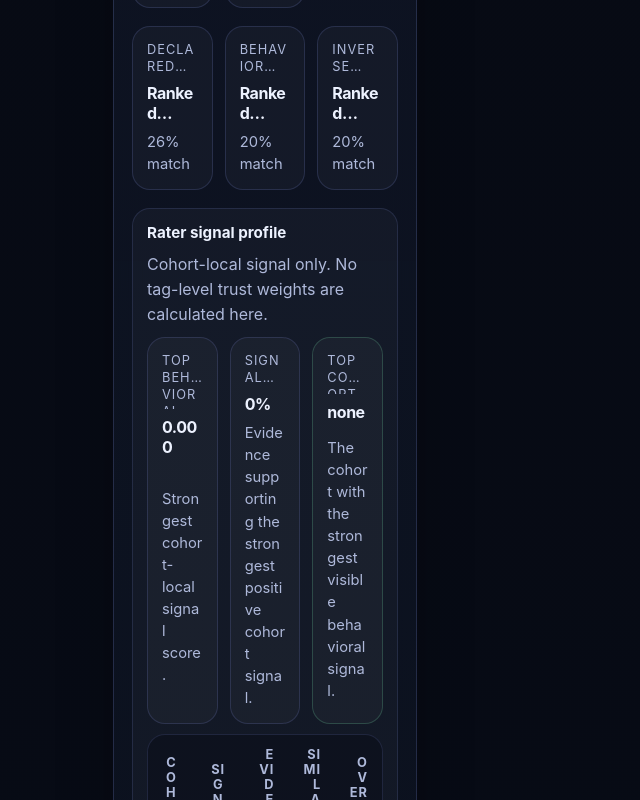
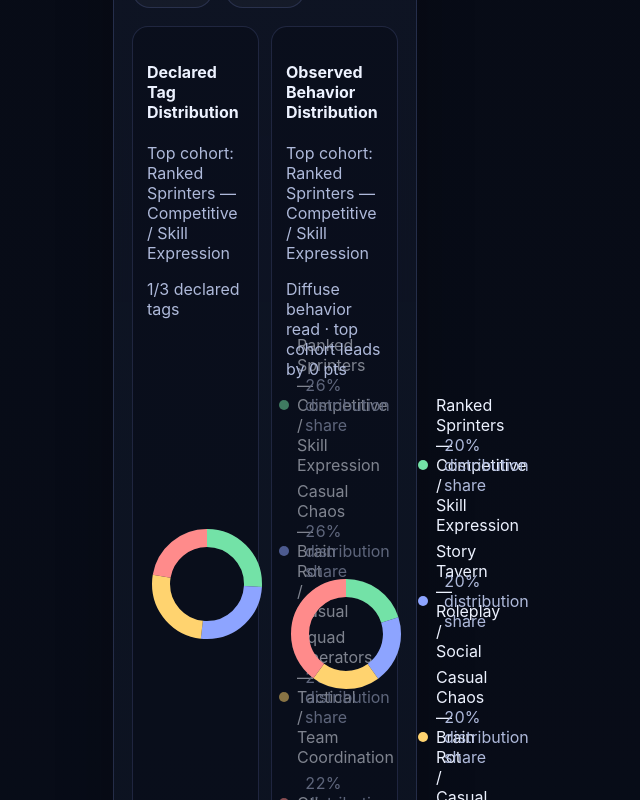
Before and after one commit to BrianUrbanek/Wayfarer, a React (Vite) app: page / in a window 1280 px wide. Shown: the part 7660-8460 px from the top of the page, without its empty margins (375-1015 px from the left). Built offline with nearby package versions, Linux system fonts and the light colour scheme.

Commit message:
Add custom SVG distribution visuals for summaries

```diff
--- a/src/App.tsx
+++ b/src/App.tsx
@@ -13,8 +13,17 @@ import { CollapsiblePanel } from './ui/components/CollapsiblePanel';
 import { SystemHealthPanel } from './ui/components/SystemHealthPanel';
 import { Tray } from './ui/components/Tray';
 import { DistributionList } from './ui/components/DistributionList';
+import { DistributionDonut } from './ui/components/DistributionDonut';
+import { DistributionLegend } from './ui/components/DistributionLegend';
+import { DivergingAffinityBars } from './ui/components/DivergingAffinityBars';
 import { aggregateBatchTotals, type RecentActionState } from './ui/recentActionSummary';
 import { buildSystemHealthSummary } from './ui/systemHealth';
+import {
+  collapseDistributionSlices,
+  computeDeclaredTagOverlap,
+  shouldPromoteInverseSignal,
+  summarizeBehaviorRead
+} from './ui/summaryVisuals';
 import { useRef } from 'react';
 import {
   DASHBOARD_ORDERINGS,
@@ -507,8 +516,6 @@ export default function App({ initialGuidanceMode = 'novice' }: AppProps = {}) {
     selectedIslandAffinityReport?.topNegative?.effectiveWeight ??
     selectedIslandAffinityReport?.estimates[0]?.effectiveWeight ??
     0;
-  const selectedIslandPositiveAffinity = selectedIslandAffinityReport?.topPositive?.affinity ?? 0;
-  const selectedIslandNegativeAffinity = selectedIslandAffinityReport?.topNegative?.affinity ?? 0;
 
   const inferenceTypes = useMemo(() => {
     return new Map(
@@ -570,22 +577,15 @@ export default function App({ initialGuidanceMode = 'novice' }: AppProps = {}) {
   const reviewerArchetypeAnalysis = dataset.reviewerArchetypeAnalysis;
   const selectedUserRatings = selectedUser ? countNonNullRatings(selectedUser) : 0;
   const visibleTurnModeLabel = TURN_MODE_LABELS[turnMode];
-  const selectedUserTopCohorts = selectedInference
-    ? [
-        {
-          label: 'Declared',
-          match: selectedInference.declaredTop
-        },
-        {
-          label: 'Behavior',
-          match: selectedInference.behaviorTop
-        },
-        {
-          label: 'Inverse',
-          match: selectedInference.inverseTop
-        }
-      ]
-    : [];
+  const selectedDeclaredCohort =
+    selectedInference?.declaredTop.cohortId ? dataset.cohorts.find((cohort) => cohort.id === selectedInference.declaredTop.cohortId) ?? null : null;
+  const declaredTagOverlap = selectedUser && selectedDeclaredCohort ? computeDeclaredTagOverlap(selectedUser.declaredTags, selectedDeclaredCohort) : null;
+  const declaredDistributionSlices = selectedInference ? collapseDistributionSlices(selectedInference.declaredDistribution, cohortLabels.full, 4) : [];
+  const behaviorDistributionSlices = selectedInference ? collapseDistributionSlices(selectedInference.behaviorDistribution, cohortLabels.full, 4) : [];
+  const behaviorReadSummary = selectedInference ? summarizeBehaviorRead(selectedInference.behaviorDistribution, selectedInference.behaviorSpecificity) : null;
+  const showInverseDiagnostic = selectedInference
+    ? shouldPromoteInverseSignal(selectedInference.inverseTop.score, selectedInference.behaviorSpecificity)
+    : false;
 
   const signalRows = useMemo(() => {
     if (!selectedRaterSignalProfile) {
@@ -1306,19 +1306,41 @@ export default function App({ initialGuidanceMode = 'novice' }: AppProps = {}) {
         />
       </div>
 
-      <div className="summary-top-cohorts">
-        {selectedUserTopCohorts.map(({ label, match }) => (
-          <MetricCard
-            key={label}
-            label={`${label} top cohort`}
-            labelTitle={`${label} top cohort`}
-            value={cohortLabels.full(match.cohortId)}
-            valueTitle={cohortLabels.full(match.cohortId)}
-            helper={`${formatPercent(match.score)} match`}
-            helperTitle={`${label} top cohort: ${cohortLabels.full(match.cohortId)}`}
-            tone="neutral"
-          />
-        ))}
+      <div className="summary-distribution-grid">
+        <section className="distribution-card">
+          <h4>Declared Tag Distribution</h4>
+          <p className="muted">Top cohort: {cohortLabels.full(selectedInference.declaredTop.cohortId)}</p>
+          <p className="muted">
+            {declaredTagOverlap && declaredTagOverlap.total > 0
+              ? declaredTagOverlap.isExact
+                ? `Exact tag fit · ${declaredTagOverlap.overlap}/${declaredTagOverlap.total} tags`
+                : `${declaredTagOverlap.overlap}/${declaredTagOverlap.total} declared tags`
+              : 'Declared tag fit unavailable'}
+          </p>
+          <div className="distribution-card__body">
+            <DistributionDonut slices={declaredDistributionSlices} />
+            <DistributionLegend slices={declaredDistributionSlices} formatPercent={formatPercent} />
+          </div>
+        </section>
+        <section className="distribution-card">
+          <h4>Observed Behavior Distribution</h4>
+          <p className="muted">Top cohort: {cohortLabels.full(selectedInference.behaviorTop.cohortId)}</p>
+          <p className="muted">{behaviorReadSummary?.message ?? 'Behavior read unavailable'}</p>
+          <div className="distribution-card__body">
+            <DistributionDonut slices={behaviorDistributionSlices} />
+            <DistributionLegend slices={behaviorDistributionSlices} formatPercent={formatPercent} />
+          </div>
+        </section>
+      </div>
+      <div className="notice notice--subtle">
+        {showInverseDiagnostic ? (
+          <p>
+            Inverse evidence: {cohortLabels.full(selectedInference.inverseTop.cohortId)} at{' '}
+            {formatPercent(selectedInference.inverseTop.score)} anti-match signal.
+          </p>
+        ) : (
+          <p>No strong inverse signal.</p>
+        )}
       </div>
 
       <section className="detail-block">
@@ -1486,27 +1508,22 @@ export default function App({ initialGuidanceMode = 'novice' }: AppProps = {}) {
           <h4>Cohort-local island affinity</h4>
           <p>Weighted by rater signal only. Higher-signal raters count more for their strongest cohort.</p>
         </div>
+        <section className="distribution-card">
+          <h4>Directional audience affinity</h4>
+          <p className="muted">Directional audience fit only, not a recommendation guarantee or moderation verdict.</p>
+          <DivergingAffinityBars
+            rows={affinityRows.map((row) => ({
+              label: cohortLabels.full(row.cohort.id),
+              affinity: row.estimate.affinity,
+              confidence: row.estimate.confidence,
+              evidence: row.estimate.effectiveWeight
+            }))}
+            formatSigned={formatSignedDecimal}
+            formatPercent={formatPercent}
+            formatDecimal={formatDecimal}
+          />
+        </section>
         <div className="metric-grid metric-grid--compact">
-          <MetricCard
-            label="Top positive affinity"
-            value={selectedIslandAffinityReport?.topPositive ? cohortLabels.full(selectedIslandAffinityReport.topPositive.cohortId) : 'none'}
-          helper={
-            selectedIslandAffinityReport?.topPositive
-                ? `${formatSignedDecimal(selectedIslandPositiveAffinity)} affinity. Indicates strongest positive audience fit, not guaranteed recommendation quality.`
-                : 'No positive cohort estimate yet.'
-          }
-            tone="success"
-          />
-          <MetricCard
-            label="Top negative affinity"
-            value={selectedIslandAffinityReport?.topNegative ? cohortLabels.full(selectedIslandAffinityReport.topNegative.cohortId) : 'none'}
-          helper={
-            selectedIslandAffinityReport?.topNegative
-                ? `${formatSignedDecimal(selectedIslandNegativeAffinity)} affinity. Indicates strongest negative audience fit, not a moderation verdict.`
-                : 'No negative cohort estimate yet.'
-          }
-            tone="danger"
-          />
           <MetricCard
             label="Affinity evidence"
             value={formatDecimal(selectedIslandEffectiveWeight)}
--- a/src/styles.css
+++ b/src/styles.css
@@ -1682,6 +1682,116 @@ select {
   gap: 12px;
 }
 
+.summary-distribution-grid {
+  display: grid;
+  grid-template-columns: repeat(2, minmax(0, 1fr));
+  gap: 12px;
+}
+
+.distribution-card {
+  padding: 14px;
+  border: 1px solid rgba(141, 164, 255, 0.16);
+  border-radius: 16px;
+  background: rgba(8, 12, 22, 0.48);
+}
+
+.distribution-card__body {
+  display: grid;
+  grid-template-columns: 120px minmax(0, 1fr);
+  gap: 12px;
+  align-items: center;
+}
+
+.distribution-donut {
+  width: 120px;
+  height: 120px;
+}
+
+.distribution-legend {
+  list-style: none;
+  margin: 0;
+  padding: 0;
+  display: grid;
+  gap: 6px;
+}
+
+.distribution-legend__item {
+  display: grid;
+  grid-template-columns: 10px minmax(0, 1fr) auto;
+  gap: 8px;
+  align-items: center;
+}
+
+.distribution-legend__dot {
+  width: 10px;
+  height: 10px;
+  border-radius: 999px;
+}
+
+.distribution-legend__score {
+  color: var(--muted);
+  font-variant-numeric: tabular-nums;
+}
+
+.diverging-affinity {
+  display: grid;
+  gap: 8px;
+}
+
+.diverging-affinity__axis {
+  display: grid;
+  grid-template-columns: 1fr auto 1fr;
+  color: var(--muted);
+  font-size: 0.8rem;
+}
+
+.diverging-affinity__row {
+  display: grid;
+  grid-template-columns: minmax(160px, 1fr) minmax(220px, 2fr) minmax(160px, 1fr);
+  gap: 8px;
+  align-items: center;
+}
+
+.diverging-affinity__track {
+  position: relative;
+  height: 12px;
+  border-radius: 999px;
+  background: rgba(255, 255, 255, 0.05);
+  overflow: hidden;
+}
+
+.diverging-affinity__track::before {
+  content: '';
+  position: absolute;
+  left: 50%;
+  top: 0;
+  bottom: 0;
+  width: 1px;
+  background: rgba(255, 255, 255, 0.45);
+}
+
+.diverging-affinity__bar {
+  position: absolute;
+  top: 0;
+  bottom: 0;
+}
+
+.diverging-affinity__bar.is-positive {
+  left: 50%;
+  background: rgba(115, 226, 167, 0.75);
+}
+
+.diverging-affinity__bar.is-negative {
+  right: 50%;
+  background: rgba(255, 139, 139, 0.75);
+}
+
+.diverging-affinity__meta {
+  color: var(--muted);
+  font-size: 0.84rem;
+  font-variant-numeric: tabular-nums;
+}
+
 .table-cell-stack {
   display: grid;
   gap: 4px;
@@ -2131,7 +2241,17 @@ select {
   .report-section,
   .metric-grid,
   .metric-grid--compact,
-  .summary-top-cohorts {
+  .summary-top-cohorts,
+  .summary-distribution-grid {
+    grid-template-columns: 1fr;
+  }
+
+  .distribution-card__body {
+    grid-template-columns: 1fr;
+    justify-items: center;
+  }
+
+  .diverging-affinity__row {
     grid-template-columns: 1fr;
   }
 
--- /dev/null
+++ b/src/ui/components/DistributionDonut.tsx
@@ -0,0 +1,42 @@
+import type { DistributionSlice } from '../summaryVisuals';
+
+interface DistributionDonutProps {
+  slices: DistributionSlice[];
+}
+
+const COLORS = ['#73e2a7', '#8da4ff', '#ffd36f', '#ff8b8b', '#96d9ff'];
+
+export function DistributionDonut({ slices }: DistributionDonutProps) {
+  const radius = 46;
+  const stroke = 18;
+  const normalized = slices.reduce((sum, slice) => sum + slice.score, 0) || 1;
+  const circumference = 2 * Math.PI * radius;
+  let offset = 0;
+
+  return (
+    <svg className="distribution-donut" viewBox="0 0 120 120" role="img" aria-label="Distribution donut chart">
+      <circle cx="60" cy="60" r={radius} fill="none" stroke="rgba(255,255,255,0.12)" strokeWidth={stroke} />
+      {slices.map((slice, index) => {
+        const pct = slice.score / normalized;
+        const len = pct * circumference;
+        const dash = `${len} ${circumference - len}`;
+        const part = (
+          <circle
+            key={`${slice.label}-${index}`}
+            cx="60"
+            cy="60"
+            r={radius}
+            fill="none"
+            stroke={COLORS[index % COLORS.length]}
+            strokeWidth={stroke}
+            strokeDasharray={dash}
+            strokeDashoffset={-offset}
+            transform="rotate(-90 60 60)"
+          />
+        );
+        offset += len;
+        return part;
+      })}
+    </svg>
+  );
+}
--- /dev/null
+++ b/src/ui/components/DistributionLegend.tsx
@@ -0,0 +1,22 @@
+import type { DistributionSlice } from '../summaryVisuals';
+
+interface DistributionLegendProps {
+  slices: DistributionSlice[];
+  formatPercent: (value: number) => string;
+}
+
+const COLORS = ['#73e2a7', '#8da4ff', '#ffd36f', '#ff8b8b', '#96d9ff'];
+
+export function DistributionLegend({ slices, formatPercent }: DistributionLegendProps) {
+  return (
+    <ul className="distribution-legend">
+      {slices.map((slice, index) => (
+        <li key={`${slice.label}-${index}`} className="distribution-legend__item">
+          <span className="distribution-legend__dot" style={{ background: COLORS[index % COLORS.length] }} aria-hidden="true" />
+          <span className="distribution-legend__label">{slice.label}</span>
+          <span className="distribution-legend__score">{formatPercent(slice.score)} distribution share</span>
+        </li>
+      ))}
+    </ul>
+  );
+}
--- /dev/null
+++ b/src/ui/components/DivergingAffinityBars.tsx
@@ -0,0 +1,42 @@
+interface AffinityBarRow {
+  label: string;
+  affinity: number;
+  confidence: number;
+  evidence: number;
+}
+
+interface DivergingAffinityBarsProps {
+  rows: AffinityBarRow[];
+  formatSigned: (value: number) => string;
+  formatPercent: (value: number) => string;
+  formatDecimal: (value: number, digits?: number) => string;
+}
+
+export function DivergingAffinityBars({ rows, formatSigned, formatPercent, formatDecimal }: DivergingAffinityBarsProps) {
+  const maxAbs = Math.max(...rows.map((row) => Math.abs(row.affinity)), 0.001);
+
+  return (
+    <div className="diverging-affinity" role="img" aria-label="Directional island audience affinity by cohort">
+      <div className="diverging-affinity__axis">
+        <span>Negative fit</span>
+        <span>0</span>
+        <span>Positive fit</span>
+      </div>
+      {rows.map((row) => {
+        const width = (Math.abs(row.affinity) / maxAbs) * 48;
+        const isPositive = row.affinity >= 0;
+        return (
+          <div key={row.label} className="diverging-affinity__row">
+            <span className="diverging-affinity__label">{row.label}</span>
+            <div className="diverging-affinity__track">
+              <div className={`diverging-affinity__bar ${isPositive ? 'is-positive' : 'is-negative'}`} style={{ width: `${width}%` }} />
+            </div>
+            <span className="diverging-affinity__meta">
+              {formatSigned(row.affinity)} · conf {formatPercent(row.confidence)} · ev {formatDecimal(row.evidence)}
+            </span>
+          </div>
+        );
+      })}
+    </div>
+  );
+}
--- /dev/null
+++ b/src/ui/summaryVisuals.ts
@@ -0,0 +1,70 @@
+import type { CohortAnchor, CohortMatch } from '../model/types';
+
+export interface DistributionSlice {
+  cohortId: string | null;
+  label: string;
+  score: number;
+}
+
+export interface BehaviorReadSummary {
+  tone: 'decisive' | 'moderate' | 'diffuse';
+  message: string;
+}
+
+export function computeDeclaredTagOverlap(declaredTags: string[], cohort: CohortAnchor | null): {
+  overlap: number;
+  total: number;
+  isExact: boolean;
+} {
+  if (!cohort) {
+    return { overlap: 0, total: 0, isExact: false };
+  }
+  const declared = new Set(declaredTags);
+  const cohortTags = new Set(cohort.tags);
+  let overlap = 0;
+  for (const tag of declared) {
+    if (cohortTags.has(tag)) overlap += 1;
+  }
+  const total = declared.size;
+  return { overlap, total, isExact: total > 0 && overlap === total };
+}
+
+export function collapseDistributionSlices(
+  entries: CohortMatch[],
+  labelForCohort: (cohortId: string | null) => string,
+  maxSlices = 4
+): DistributionSlice[] {
+  const sorted = [...entries].sort((a, b) => b.score - a.score);
+  const take = Math.max(1, maxSlices - 1);
+  const top = sorted.slice(0, take);
+  const remainder = sorted.slice(take);
+  const otherScore = remainder.reduce((sum, entry) => sum + entry.score, 0);
+  const slices = top.map((entry) => ({
+    cohortId: entry.cohortId,
+    label: labelForCohort(entry.cohortId),
+    score: entry.score
+  }));
+  if (otherScore > 0.0001) {
+    slices.push({ cohortId: null, label: 'Other', score: otherScore });
+  }
+  return slices;
+}
+
+export function summarizeBehaviorRead(distribution: CohortMatch[], specificity: number): BehaviorReadSummary {
+  const sorted = [...distribution].sort((a, b) => b.score - a.score);
+  const top = sorted[0]?.score ?? 0;
+  const runnerUp = sorted[1]?.score ?? 0;
+  const gap = Math.max(0, top - runnerUp);
+  const gapPoints = Math.round(gap * 100);
+  if (specificity < 0.06 || gap < 0.08) {
+    return { tone: 'diffuse', message: `Diffuse behavior read · top cohort leads by ${gapPoints} pts` };
+  }
+  if (specificity < 0.12 || gap < 0.16) {
+    return { tone: 'moderate', message: `Moderate behavior lean · top cohort leads by ${gapPoints} pts` };
+  }
+  return { tone: 'decisive', message: `Decisive behavior lean · top cohort leads by ${gapPoints} pts` };
+}
+
+export function shouldPromoteInverseSignal(inverseTopScore: number, behaviorSpecificity: number): boolean {
+  return inverseTopScore >= 0.3 && behaviorSpecificity < 0.12;
+}
```
Also changed, not shown: 1 other file (tests, documents, lock files or other folders).
